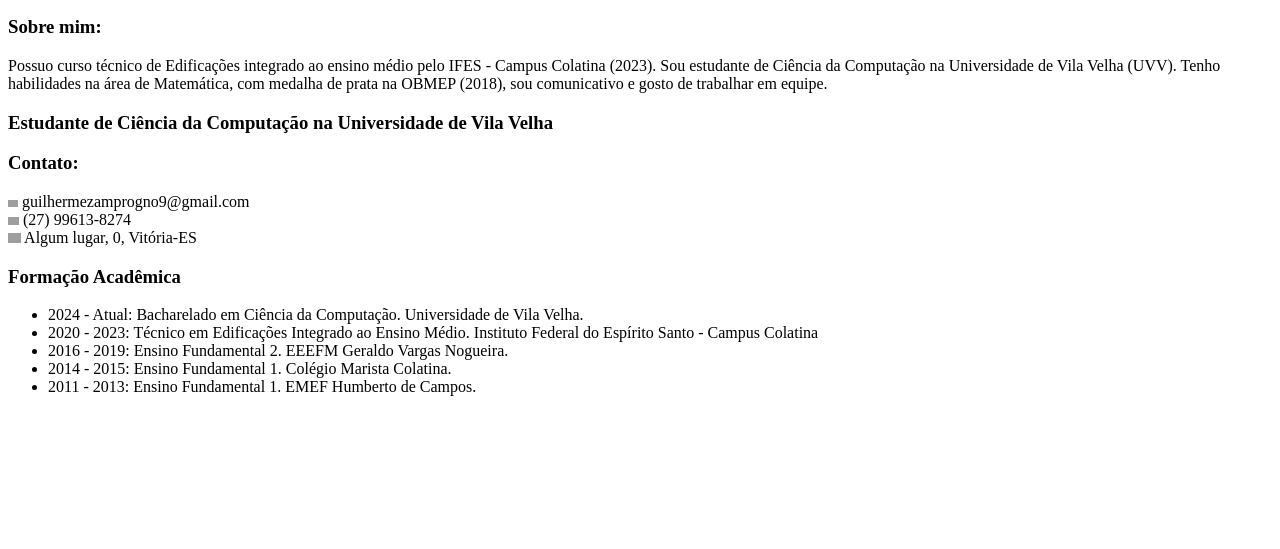
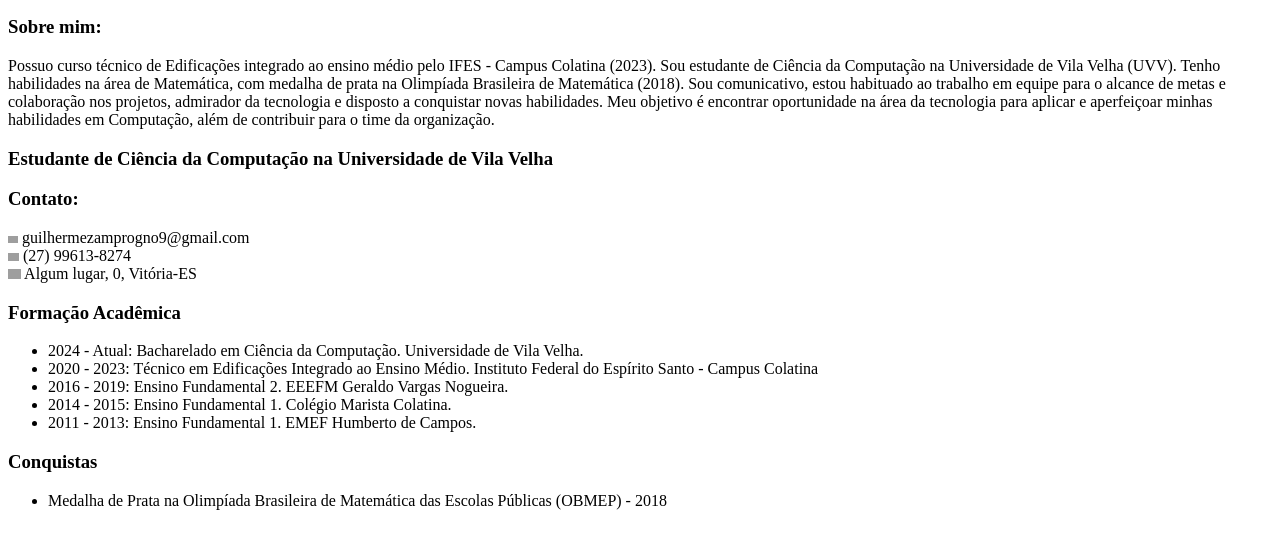
Before and after one commit to guilhermeggz/meuportfolio, a plain HTML site: page index.html in a window 1280 px wide. Shown: the part 219-768 px from the top of the page. Drawn offline with Linux system fonts and the light colour scheme; grey boxes are pictures that could not be loaded.

Commit message:
Versão 1.4

```diff
--- a/index.html
+++ b/index.html
@@ -12,9 +12,7 @@
         alt="Imagem">
 
     <h3>Sobre mim:</h3>
-    <p>Possuo curso técnico de Edificações integrado ao ensino médio pelo IFES - Campus Colatina (2023). Sou estudante
-        de Ciência da Computação na Universidade de Vila Velha (UVV). Tenho habilidades na área de Matemática, com
-        medalha de prata na OBMEP (2018), sou comunicativo e gosto de trabalhar em equipe.</p>
+    <p>Possuo curso técnico de Edificações integrado ao ensino médio pelo IFES - Campus Colatina (2023). Sou estudante de Ciência da Computação na Universidade de Vila Velha (UVV). Tenho habilidades na área de Matemática, com medalha de prata na Olimpíada Brasileira de Matemática (2018). Sou comunicativo, estou habituado ao trabalho em equipe para o alcance de metas e colaboração nos projetos, admirador da tecnologia e disposto a conquistar novas habilidades. Meu objetivo é encontrar oportunidade na área da tecnologia para aplicar e aperfeiçoar minhas habilidades em Computação, além de contribuir para o time da organização. </p>
 
     <h3>Estudante de Ciência da Computação na Universidade de Vila Velha</h3>
 
@@ -39,7 +37,10 @@
         <li>2011 - 2013: Ensino Fundamental 1. EMEF Humberto de Campos.</li>
     </ul>
 
-
+    <h3>Conquistas</h3>
+    <ul>
+        <li>Medalha de Prata na Olimpíada Brasileira de Matemática das Escolas Públicas (OBMEP) - 2018</li>
+    </ul>
 
 </body>
 
```
